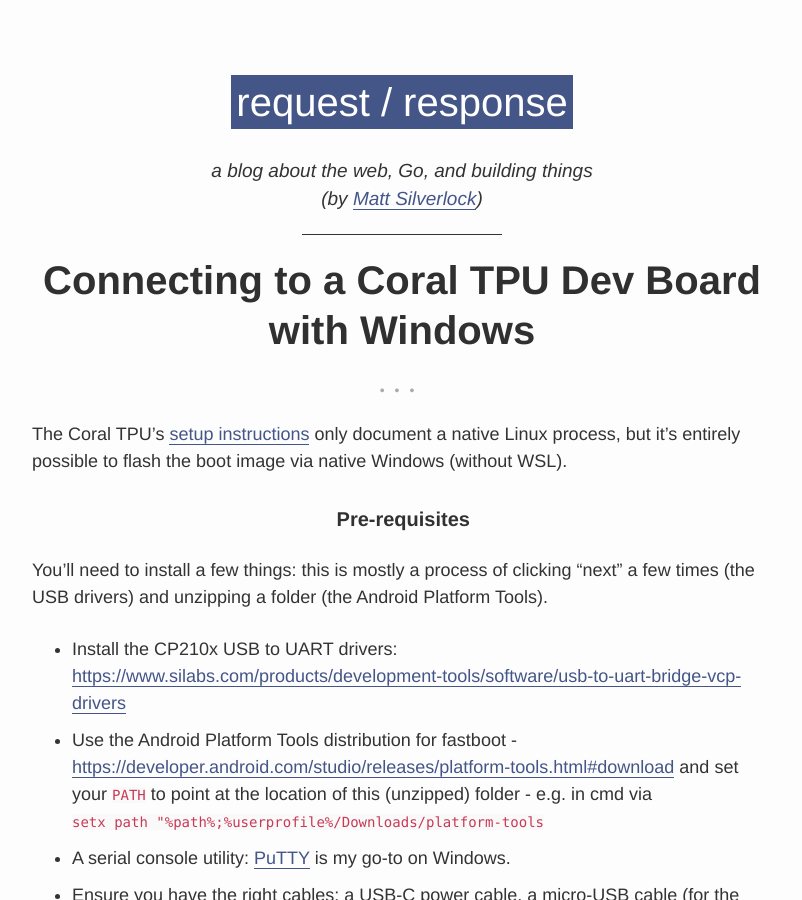
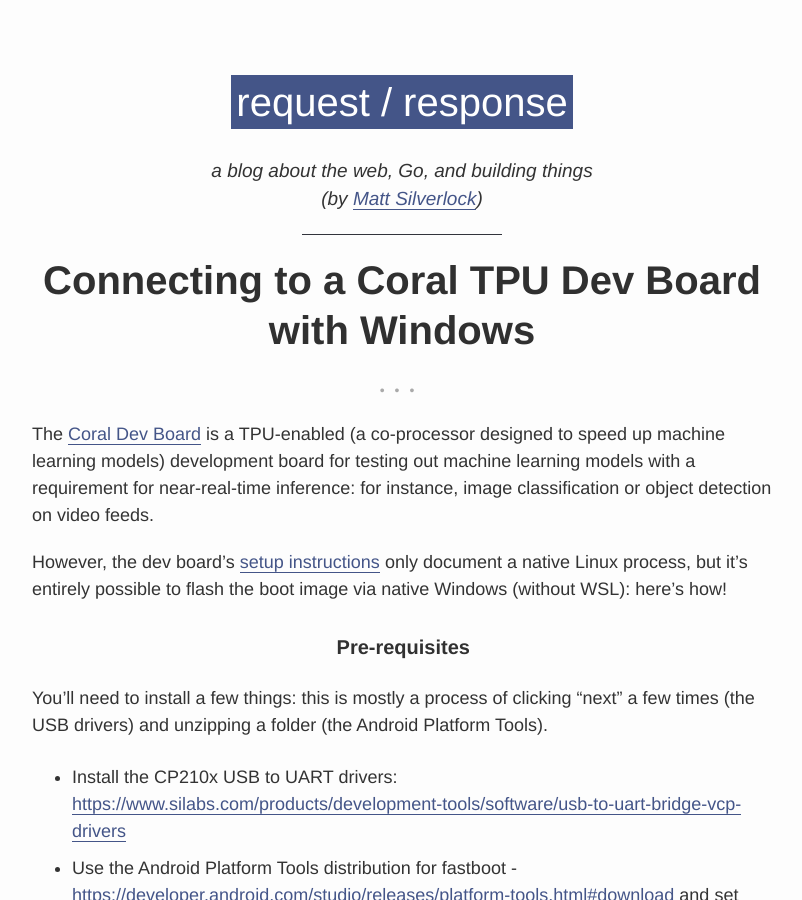
Before and after one commit to elithrar/elithrar.github.io, a Jekyll site: the page built from _posts/2019-03-23-coral-edge-tpu-windows.md, in a window 1280 px wide and 900 px high. Shown: the whole window, without its empty margins (238-1040 px from the left). Built offline with Jekyll 4.4.1, drawn with Linux system fonts in a browser that asks for light colours.

Commit message:
Update 2019-03-23-coral-edge-tpu-windows.md

```diff
--- a/_posts/2019-03-23-coral-edge-tpu-windows.md
+++ b/_posts/2019-03-23-coral-edge-tpu-windows.md
@@ -4,7 +4,9 @@
 categories: windows, hardware, machine-learning
 ---
 
-The Coral TPU's [setup instructions](https://coral.withgoogle.com/tutorials/devboard-datasheet/#serial-console-port) only document a native Linux process, but it's entirely possible to flash the boot image via native Windows (without WSL).
+The [Coral Dev Board](https://coral.withgoogle.com/) is a TPU-enabled (a co-processor designed to speed up machine learning models) development board for testing out machine learning models with a requirement for near-real-time inference: for instance, image classification or object detection on video feeds.
+
+However, the dev board's [setup instructions](https://coral.withgoogle.com/tutorials/devboard-datasheet/#serial-console-port) only document a native Linux process, but it's entirely possible to flash the boot image via native Windows (without WSL): here's how!
 
 ### Pre-requisites
 
```
